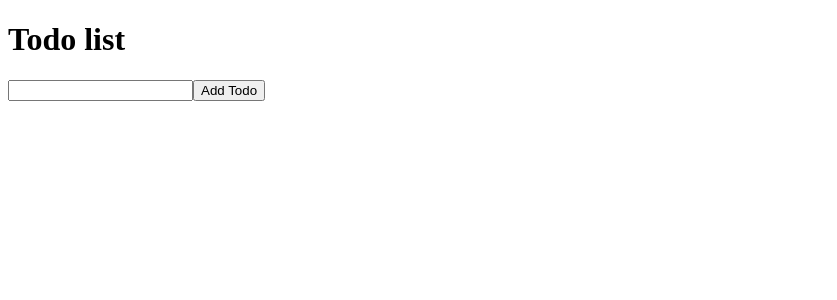
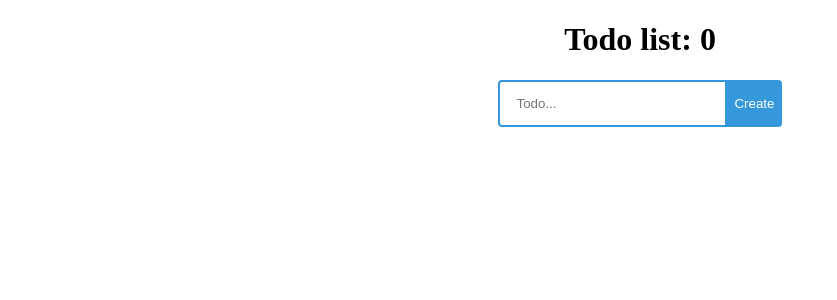
Before and after one commit to cococollla/todo-list, a React (Create React App) app: page / in a window 1280 px wide. Shown: the top 300 px of the page, without its empty margins (0-837 px from the left). Built offline with nearby package versions, Linux system fonts and the light colour scheme.

Commit message:
Added styles and separated components

```diff
--- a/src/App.js
+++ b/src/App.js
@@ -1,10 +1,50 @@
-import React from 'react';
-import Todo from './components/Todo'
+import React, { useState } from "react";
+import Todo from "./components/Todo";
+import TodoForm from "./components/TodoForm";
+import "./index.css";
 
 function App() {
+  const [todos, setTodos] = useState([]);
+
+  const handleCreate = (userInput) => {
+    if (userInput) {
+      const newItem = {
+        id: Math.random().toString(36).substring(2, 9),
+        task: userInput,
+        complete: false
+      };
+      setTodos([...todos, newItem]);
+    }
+  };
+
+  const handleDelete = (id) => {
+    setTodos([...todos.filter((todo) => todo.id !== id)]);
+  };
+
+  const handleSwitch = (id) => {
+    setTodos([
+      ...todos.map((task) =>
+        task.id === id ? { ...task, complete: !task.complete } : { ...task }
+      )
+    ]);
+  };
+
   return (
     <div className="App">
-      <Todo/>
+      <header>
+        <h1>Todo list: {todos.length}</h1>
+      </header>
+      <TodoForm handleCreate={handleCreate} />
+      {todos.map((todo) => {
+        return (
+          <Todo
+            todo={todo}
+            key={todo.id}
+            handleSwitch={handleSwitch}
+            handleDelete={handleDelete}
+          />
+        );
+      })}
     </div>
   );
 }
--- /dev/null
+++ b/src/components/Todo.js
@@ -0,0 +1,20 @@
+import React from "react";
+
+const Todo = ({ todo, handleSwitch, handleDelete }) => {
+  return (
+    <div key={todo.id + todo.key} className="item-todo">
+      <div
+        onClick={() => handleSwitch(todo.id)}
+        className={todo.complete ? "item-text strike" : "item-text"}
+      >
+        {todo.task}
+      </div>
+      <button className="item-delete" onClick={() => handleDelete(todo.id)}>
+        Delete
+      </button>
+
+    </div>
+  );
+};
+
+export default Todo;
--- a/src/components/Todo.jsx
+++ /dev/null
@@ -1,41 +0,0 @@
-import React, { useState } from "react";
-
-function TodoList() {
-    const [todos, setTodos] = useState([]);
-    const [inputValue, setInputValue] = useState('');
-
-    function handleChange(e) {
-        setInputValue(e.target.value);
-    }
-
-    function handleSubmit(e) {
-        e.preventDefault()
-        setTodos([...todos, inputValue])
-        setInputValue('')
-    }
-
-    const handleDelete = (index) => {
-        const newTodos = [...todos];
-        newTodos.splice(index, 1);
-        setTodos(newTodos);
-    }
-
-    return (
-        <div>
-            <h1>Todo list</h1>
-            <form>
-                <input type="text" value={inputValue} onChange={handleChange} />
-                <button onClick={handleSubmit}>Add Todo</button>
-            </form>
-            <ul>
-                {todos.map((todo, index) => (
-                    <li key={todo}>{todo}
-                        <button onClick={() => handleDelete(index)}>Delete</button>
-                    </li>
-                ))}
-            </ul>
-        </div>
-    );
-}
-
-export default TodoList;
--- /dev/null
+++ b/src/components/TodoForm.js
@@ -0,0 +1,36 @@
+import React, { useState } from "react";
+
+const TodoForm = ({ handleCreate }) => {
+  const [userInput, setUserInput] = useState("");
+
+  const handleChange = (e) => {
+    setUserInput(e.currentTarget.value);
+  };
+
+  const handleSubmit = (e) => {
+    e.preventDefault();
+  handleCreate(userInput);
+    setUserInput("");
+  };
+
+  const handleKeyPress = (e) => {
+    if (e.key === "Enter") {
+      handleSubmit(e);
+    }
+  };
+
+  return (
+    <form onSubmit={handleSubmit}>
+      <input
+        value={userInput}
+        type="text"
+        onChange={handleChange}
+        onKeyDown={handleKeyPress}
+        placeholder="Todo..."
+      />
+      <button className="item-create">Create</button>
+    </form>
+  );
+};
+
+export default TodoForm;
--- /dev/null
+++ b/src/index.css
@@ -0,0 +1,62 @@
+.App {
+  text-align: center;
+}
+
+.App .item-todo {
+  padding: 10px;
+  width: 250px;
+  margin: 0 auto;
+  text-align: left;
+  margin-top: 15px;
+  box-shadow: 0 4px 8px rgba(0, 0, 0, 0.5);
+  color: #fff;
+  border: none;
+  border-radius: 5px;
+  cursor: pointer;
+  display: flex;
+  align-items: center;
+  justify-content: space-between;
+}
+
+.App .item-todo .item-text {
+  display: inline-block;
+  cursor: pointer;
+  color: #000000
+}
+
+.App input {
+  padding: 14px 32px 14px 16px;
+  border-radius: 4px 0 0 4px;
+  border: 2px solid #3498db;
+  outline: none;
+  background: transparent;
+}
+
+.App .item-create {
+  padding: 16px 7px;
+  border: none;
+  border-radius: 0 4px 4px 0;
+  cursor: pointer;
+  outline: none;
+  background-color: #3498db;
+  color: #fff;
+  text-transform: capitalize;
+}
+
+.App button:hover {
+  background-color: #2980b9;
+}
+
+.item-delete {
+  cursor: pointer;
+  margin-bottom: 0 auto;
+  padding: 8px;
+  border: 1px solid #ccc;
+  border-radius: 4px;
+  background-color: #3498db;
+  color: #fff;
+}
+
+.strike {
+  text-decoration: line-through;
+}
--- a/src/index.js
+++ b/src/index.js
@@ -1,7 +1,7 @@
 import React from 'react';
 import ReactDOM from 'react-dom/client';
 import App from './App';
-import Todo from './components/Todo'
+import "./index.css";
 
 const root = ReactDOM.createRoot(document.getElementById('root'));
 root.render(
```
